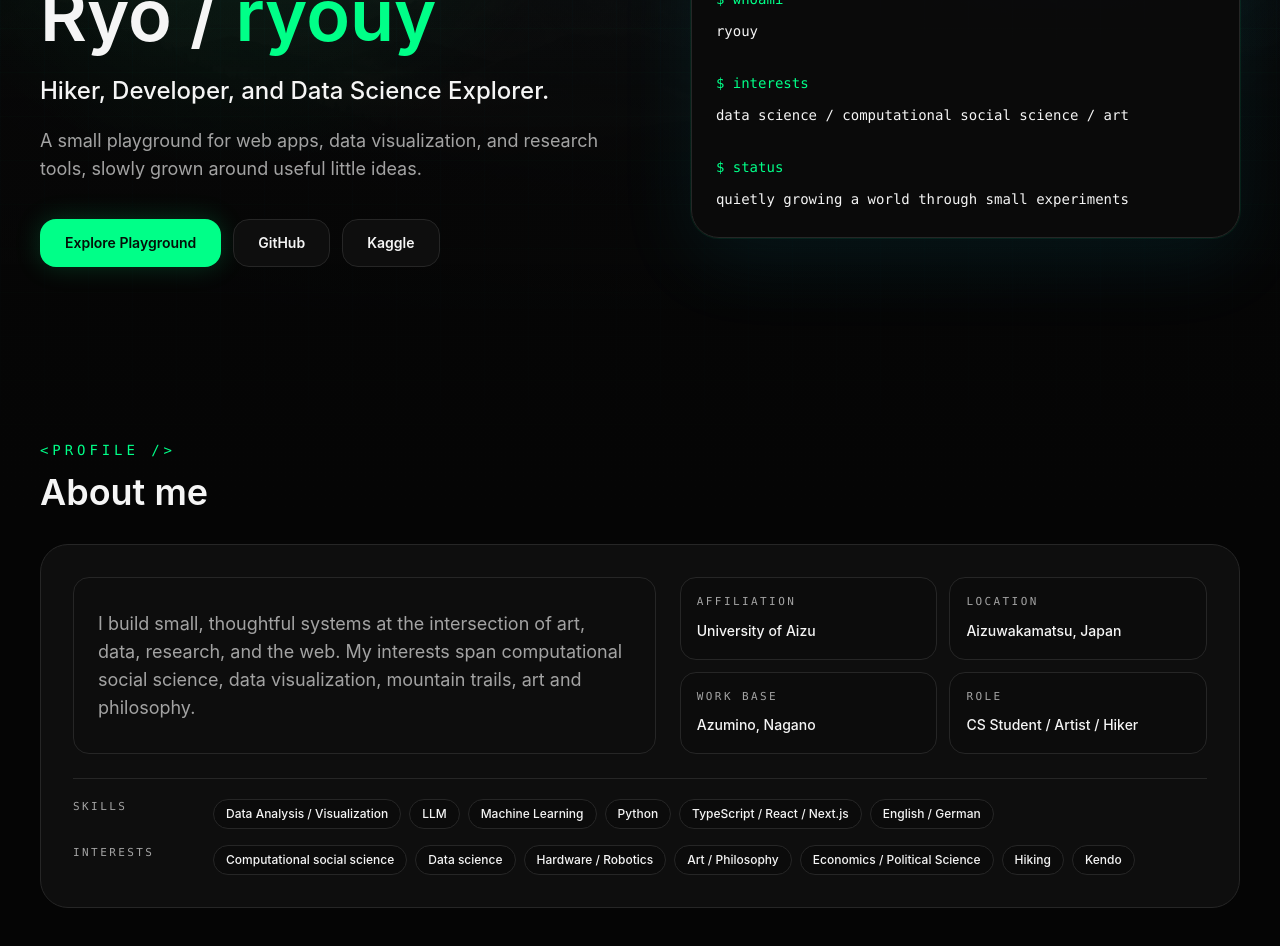
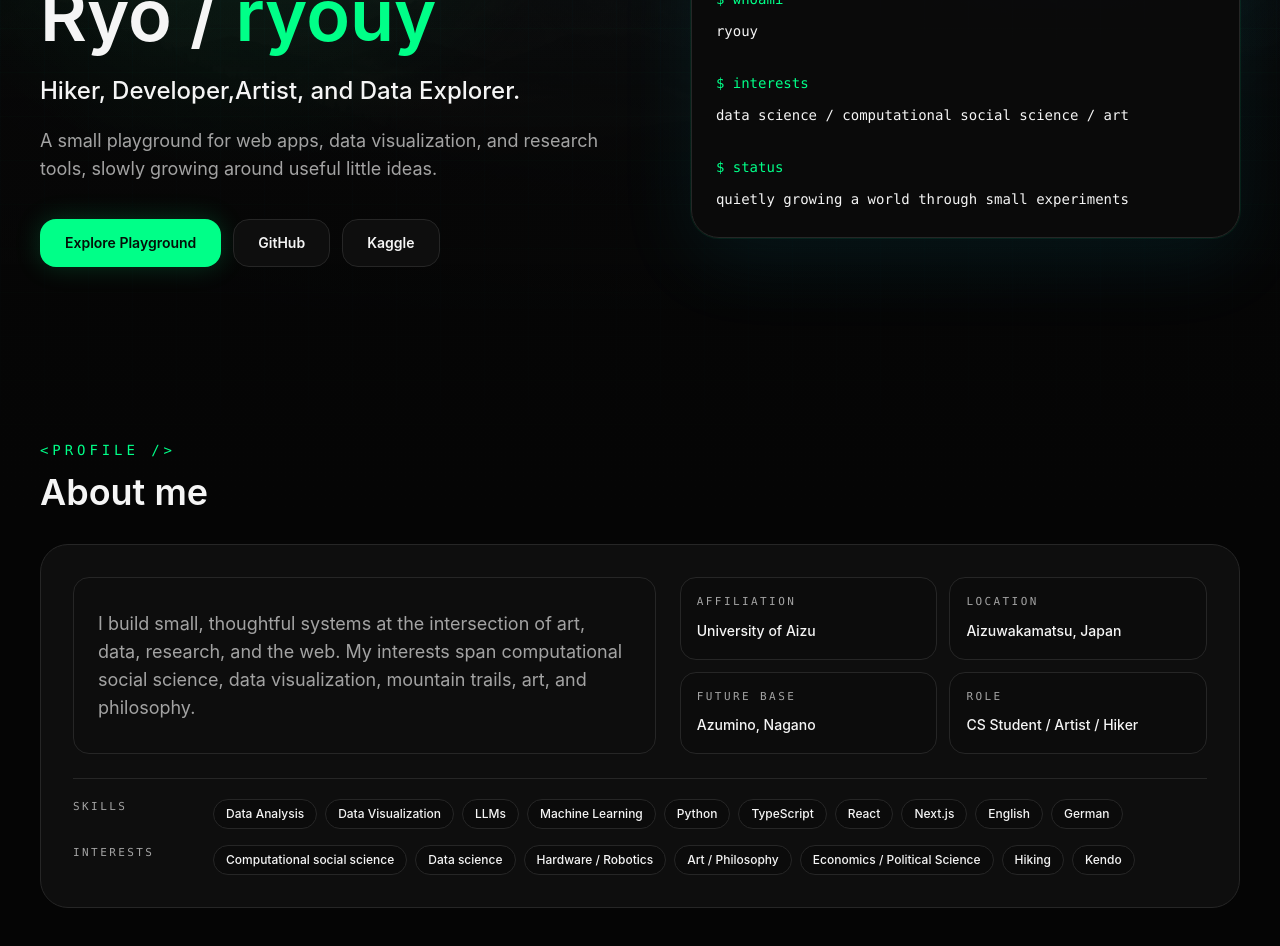
Before and after one commit to ryouy/profile, a Next.js app: page / in a window 1280 px wide. Shown: the part 280-1226 px from the top of the page. Built offline with nearby package versions, Linux system fonts and the light colour scheme.

Commit message:
words fix

```diff
--- a/src/app/layout.tsx
+++ b/src/app/layout.tsx
@@ -2,9 +2,9 @@ import type { Metadata } from "next";
 import "./globals.css";
 
 export const metadata: Metadata = {
-  title: "Ryo / ryouy | Playground",
+  title: "ryouy / Playground",
   description:
-    "Engineering playground by ryouy",
+    "playground by ryouy",
   icons: {
     icon: "/favicon.svg",
     shortcut: "/favicon.svg",
--- a/src/components/Hero.tsx
+++ b/src/components/Hero.tsx
@@ -23,10 +23,10 @@ export function Hero() {
           Ryo / <span className="text-accent">ryouy</span>
         </h1>
         <p className="mt-6 text-xl font-medium text-text sm:text-2xl">
-          Hiker, Developer, and Data Science Explorer.
+          Hiker, Developer,Artist, and Data Explorer.
         </p>
         <p className="mt-5 max-w-2xl text-base leading-8 text-muted sm:text-lg">
-          A small playground for web apps, data visualization, and research tools, slowly grown around useful little ideas.
+          A small playground for web apps, data visualization, and research tools, slowly growing around useful little ideas.
         </p>
 
         <div className="mt-9 flex flex-col gap-3 sm:flex-row">
--- a/src/components/Profile.tsx
+++ b/src/components/Profile.tsx
@@ -5,7 +5,7 @@ import { skills } from "../data/skills";
 const facts = [
   ["Affiliation", profile.affiliation],
   ["Location", profile.location],
-  ["Work base", profile.workBase],
+  ["Future Base", profile.workBase],
   ["Role", profile.role],
 ];
 
--- a/src/data/profile.ts
+++ b/src/data/profile.ts
@@ -5,7 +5,7 @@ export const profile = {
   affiliation: "University of Aizu",
   location: "Aizuwakamatsu, Japan",
   workBase: "Azumino, Nagano",
-  bio: "I build small, thoughtful systems at the intersection of art, data, research, and the web. My interests span computational social science, data visualization, mountain trails, art and philosophy.",
+  bio: "I build small, thoughtful systems at the intersection of art, data, research, and the web. My interests span computational social science, data visualization, mountain trails, art, and philosophy.",
   interests: [
     "Computational social science",
     "Data science",
--- a/src/data/skills.ts
+++ b/src/data/skills.ts
@@ -1,9 +1,12 @@
 export const skills = [
-  "Data Analysis / Visualization",
-  "LLM",
+  "Data Analysis",
+  "Data Visualization",
+  "LLMs",
   "Machine Learning",
   "Python",
-  "TypeScript / React / Next.js",
-  "English / German",
-
+  "TypeScript",
+  "React",
+  "Next.js",
+  "English",
+  "German",
 ];
```
